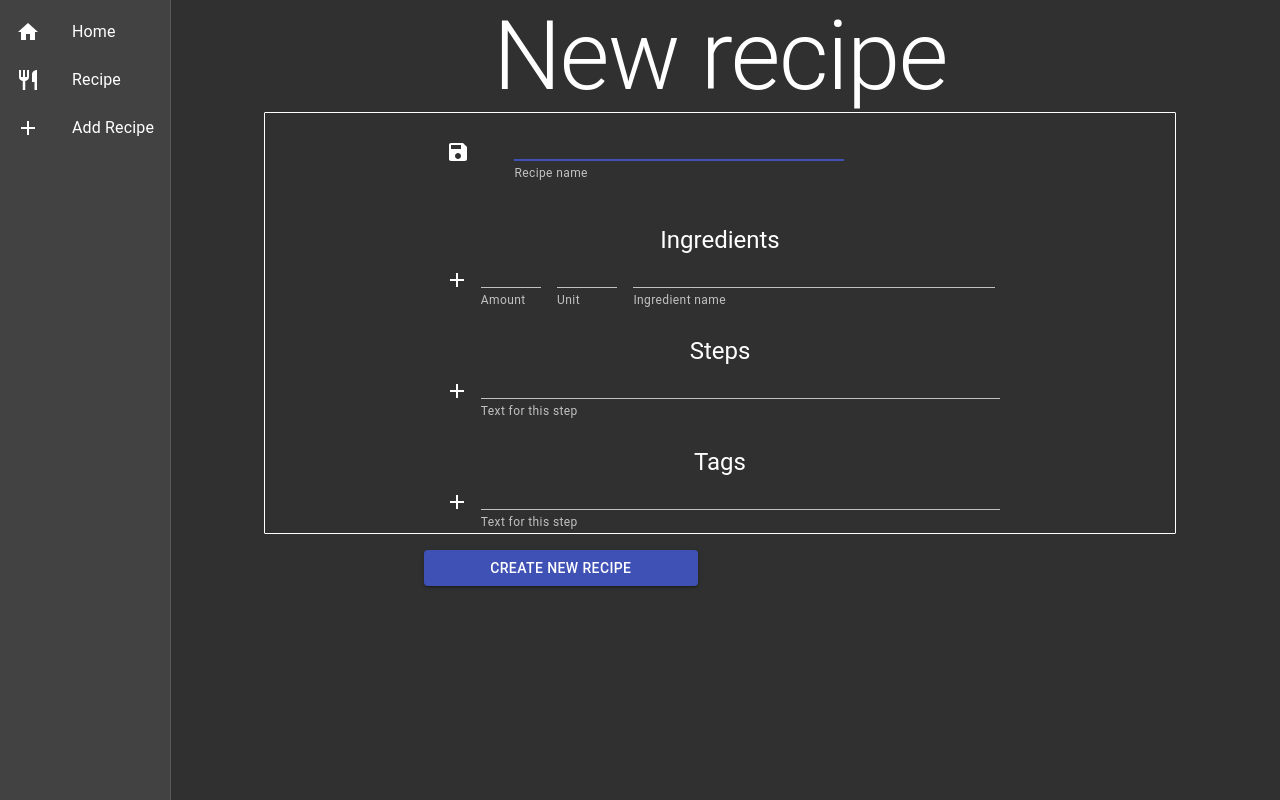
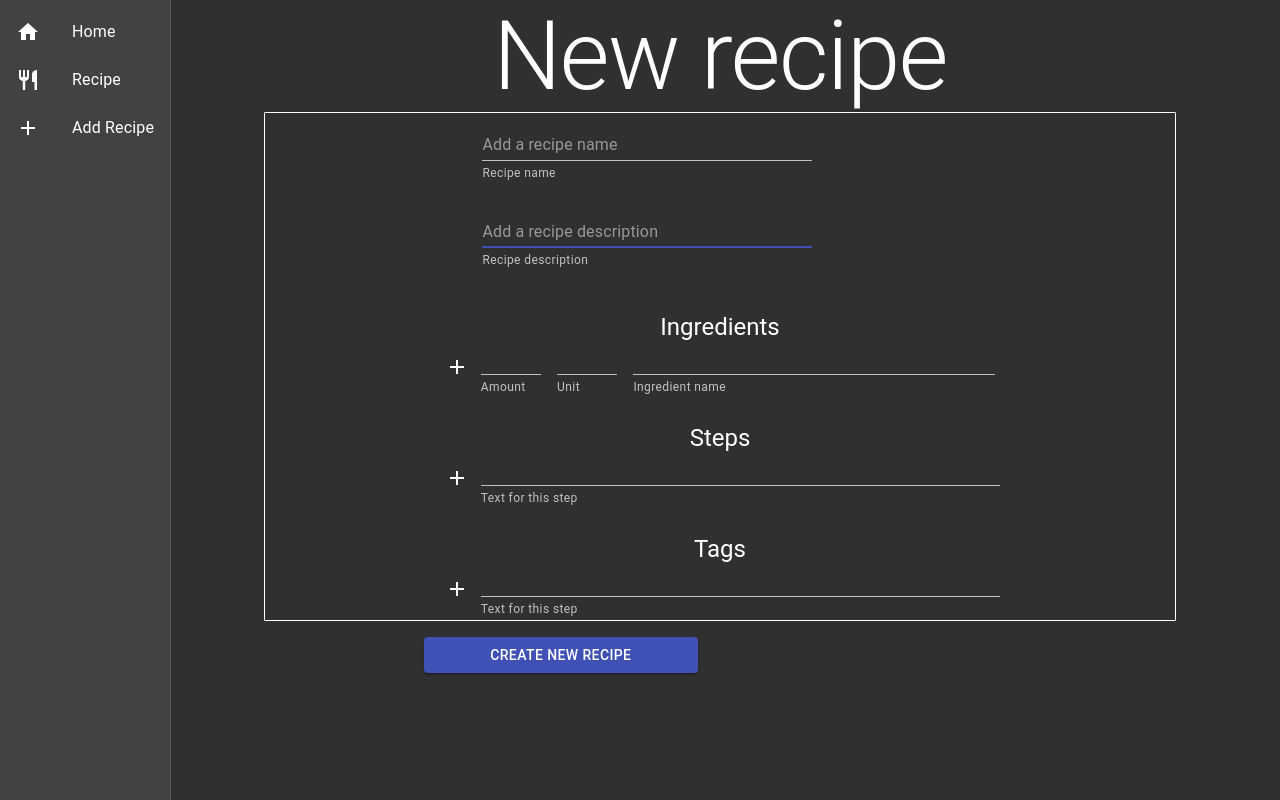
Before and after one commit to samuwen/didactic-octo-giggle, a React (Create React App) app: page /recipeInput in a window 1280 px wide. Built offline with nearby package versions, Linux system fonts and the light colour scheme.

Commit message:
changed things around. we don't need to have saves for the name and description so i cut those

```diff
--- a/src/components/recipeInput/EditableField.tsx
+++ /dev/null
@@ -1,40 +0,0 @@
-import React from "react";
-import { IconButton, Typography } from "@material-ui/core";
-import { makeStyles } from "@material-ui/core/styles";
-import EditIcon from "@material-ui/icons/Edit";
-
-const useStyles = makeStyles({
-  root: {
-    display: "flex",
-    maxWidth: "100%",
-    justifyContent: "center",
-    resize: "vertical",
-  },
-  text: {
-    resize: "vertical",
-    padding: "1rem",
-  },
-  icon: {
-    maxWidth: "10%",
-    resize: "vertical",
-    padding: "1rem",
-  },
-});
-
-const EditableField = (props: { fieldText: string; onEdit: () => void }) => {
-  const { fieldText, onEdit } = props;
-  const classes = useStyles();
-
-  return (
-    <div className={classes.root}>
-      <IconButton className={classes.icon} onClick={onEdit}>
-        <EditIcon />
-      </IconButton>
-      <div className={classes.text}>
-        <Typography variant="h5">{fieldText}</Typography>
-      </div>
-    </div>
-  );
-};
-
-export default EditableField;
--- a/src/components/recipeInput/SaveableField.tsx
+++ /dev/null
@@ -1,60 +0,0 @@
-import React, { useState } from "react";
-import { makeStyles } from "@material-ui/core/styles";
-import { Container, IconButton, TextField } from "@material-ui/core";
-import SaveIcon from "@material-ui/icons/Save";
-
-const useStyles = makeStyles({
-  container: {
-    width: "80%",
-  },
-  formInput: {
-    width: "60%",
-    resize: "vertical",
-    padding: "1rem",
-    marginLeft: "1rem",
-  },
-  icon: {
-    paddingTop: "1.7rem",
-    marginLeft: "1rem",
-  },
-});
-
-const SaveableField = (props: {
-  onSaveClick: (value: string) => void;
-  fieldData: { id: string; helper: string; name: string };
-  initialValue: string;
-}) => {
-  const { fieldData, onSaveClick, initialValue } = props;
-  const [text, setText] = useState(initialValue);
-  const classes = useStyles();
-
-  const onClick = () => {
-    onSaveClick(text);
-  };
-
-  const onChange = (evt: any) => {
-    const { value } = evt.target;
-    setText(value);
-  };
-
-  return (
-    <Container className={classes.container}>
-      <IconButton className={classes.icon} onClick={onClick}>
-        <SaveIcon />
-      </IconButton>
-      <TextField
-        className={classes.formInput}
-        error={false}
-        id={fieldData.id}
-        helperText={fieldData.helper}
-        name={fieldData.name}
-        onChange={onChange}
-        value={text}
-        size="medium"
-        autoFocus
-      />
-    </Container>
-  );
-};
-
-export default SaveableField;
--- a/src/screens/RecipeInput.tsx
+++ b/src/screens/RecipeInput.tsx
@@ -1,10 +1,8 @@
 import React, { useState } from "react";
 import { makeStyles } from "@material-ui/core/styles";
-import { Button, Container, Typography } from "@material-ui/core";
+import { Button, Container, TextField, Typography } from "@material-ui/core";
 import { Ingredient } from "../components/recipeInput/IngredientInput";
 import { Step } from "../components/recipeInput/StepInput";
-import EditableField from "../components/recipeInput/EditableField";
-import SaveableField from "../components/recipeInput/SaveableField";
 import AddIngredientSection from "../components/recipeInput/AddIngredientSection";
 import AddStepSection from "../components/recipeInput/AddStepSection";
 import AddTagSection, { Tag } from "../components/recipeInput/AddTagSection";
@@ -12,6 +10,9 @@ import AddTagSection, { Tag } from "../components/recipeInput/AddTagSection";
 const useStyles = makeStyles({
   headerText: {
     textAlign: "center",
+  },
+  nameContainer: {
+    width: "80%",
   },
   dataContainer: {
     border: "1px solid",
@@ -37,15 +38,18 @@ const useStyles = makeStyles({
     marginLeft: "10rem",
     marginRight: "auto",
   },
+  formInput: {
+    width: "60%",
+    resize: "vertical",
+    padding: "1rem",
+    marginLeft: "3rem",
+  },
 });
-
-// next add tags section?
 
 const RecipeInput = () => {
   const classes = useStyles();
-  const [isEditingRecipe, setIsEditingRecipe] = useState(true);
   const [recipeName, setRecipeName] = useState("");
-
+  const [recipeDescription, setRecipeDescription] = useState("");
   const [ingreds, setIngreds] = useState<Ingredient[]>([]);
   const [steps, setSteps] = useState<Step[]>([]);
   const [tags, setTags] = useState<Tag[]>([]);
@@ -81,15 +85,6 @@ const RecipeInput = () => {
     const oldTags = [...tags];
     oldTags.push(tag);
     setTags(oldTags);
-  };
-
-  const onSaveClick = (value: string) => {
-    setRecipeName(value);
-    setIsEditingRecipe(false);
-  };
-
-  const onEditClick = () => {
-    setIsEditingRecipe(true);
   };
 
   const setIngredBool = (index: number, b: boolean) => {
@@ -138,19 +133,39 @@ const RecipeInput = () => {
         </Typography>
         <Container className={classes.dataContainer}>
           <Container>
-            {isEditingRecipe ? (
-              <SaveableField
-                onSaveClick={onSaveClick}
-                fieldData={{
-                  id: "recipe-name",
-                  helper: "Recipe name",
-                  name: "recipe-name",
+            <Container className={classes.nameContainer}>
+              <TextField
+                className={classes.formInput}
+                error={false}
+                id="recipe-name"
+                helperText="Recipe name"
+                placeholder="Add a recipe name"
+                name="recipe-name"
+                onChange={(evt: any) => {
+                  setRecipeName(evt.target.value);
                 }}
-                initialValue={recipeName}
+                value={recipeName}
+                required
+                size="medium"
+                multiline={false}
+                autoFocus
               />
-            ) : (
-              <EditableField fieldText={recipeName} onEdit={onEditClick} />
-            )}
+              <TextField
+                className={classes.formInput}
+                error={false}
+                id="recipe-description"
+                helperText="Recipe description"
+                placeholder="Add a recipe description"
+                name="recipe-description"
+                onChange={(evt: any) => {
+                  setRecipeDescription(evt.target.value);
+                }}
+                value={recipeDescription}
+                size="medium"
+                multiline={false}
+                autoFocus
+              />
+            </Container>
             <AddIngredientSection
               ingreds={ingreds}
               onSaveClick={onSaveIngredientClick}
```
